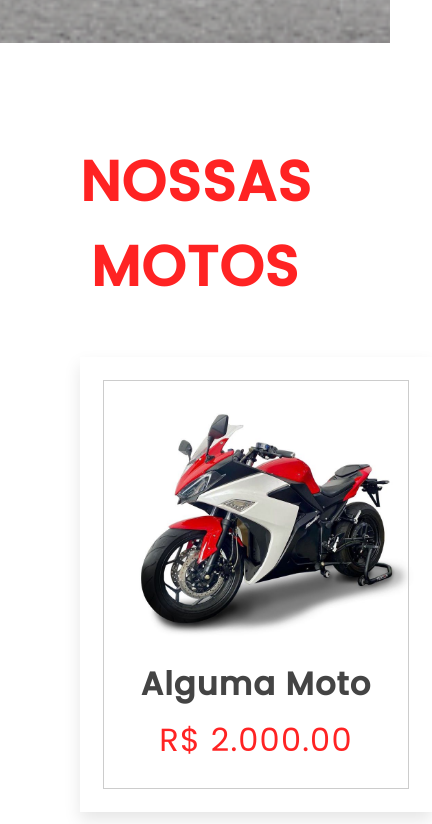
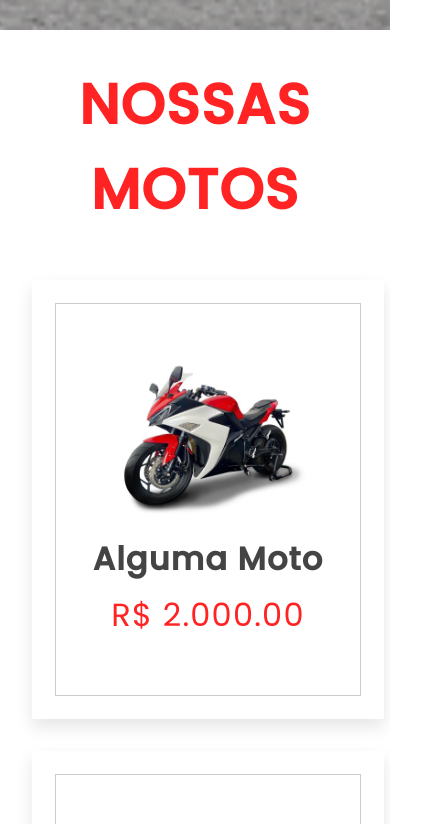
Before and after one commit to PROJETOFULL/projetoLoja, a plain HTML site: page Index.html in a window 390 px wide. Shown: the part 4454-5278 px from the top of the page, 432 px wide, since content can reach past the window. Drawn offline with Linux system fonts and the light colour scheme.

Commit message:
correçao de responsividade

```diff
--- a/style.css
+++ b/style.css
@@ -89,7 +89,7 @@ header {
 
 
 main {
-    margin-top: 10rem;
+
     margin-bottom: 10rem;
 }
 
@@ -642,6 +642,10 @@ hr {
 }
 
 @media (max-width: 800px) {
+    section
+    {
+        padding: 2rem;
+    }
     .footer-col {
         width: 50%;
         margin-bottom: 30px;
@@ -651,8 +655,8 @@ hr {
     }
     .conteudo_sobre
     {
-       width: auto;
-       width: 130%;
+
+       width: 100%;
     }
     .header ul
     {
@@ -666,6 +670,16 @@ hr {
     {
         display: block;
     }
+    .container
+    {
+        padding: 0%;
+    }
+    .container .products-container .product img {
+        height: 10rem;
+    }
+    .container .products-container .product{
+        padding: 5rem 0rem;
+    }
 }
 
 @media (max-width: 600px) {
```
